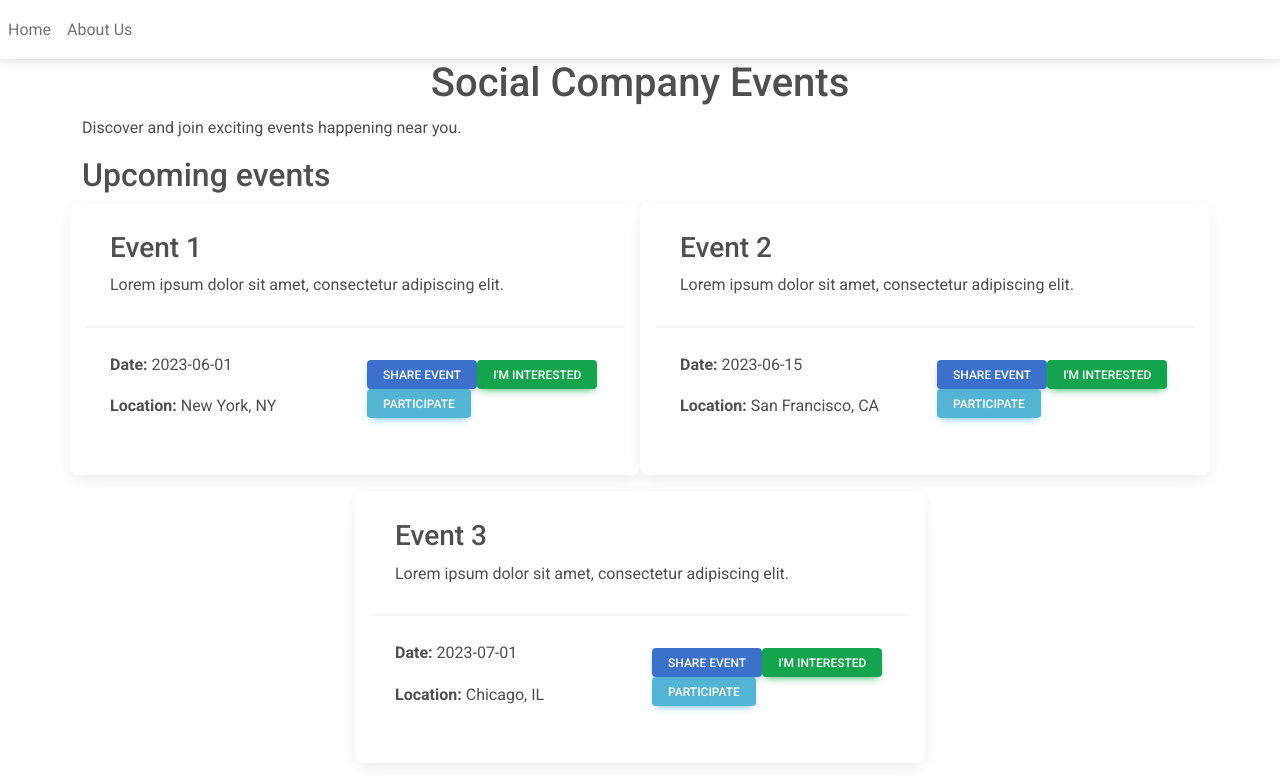
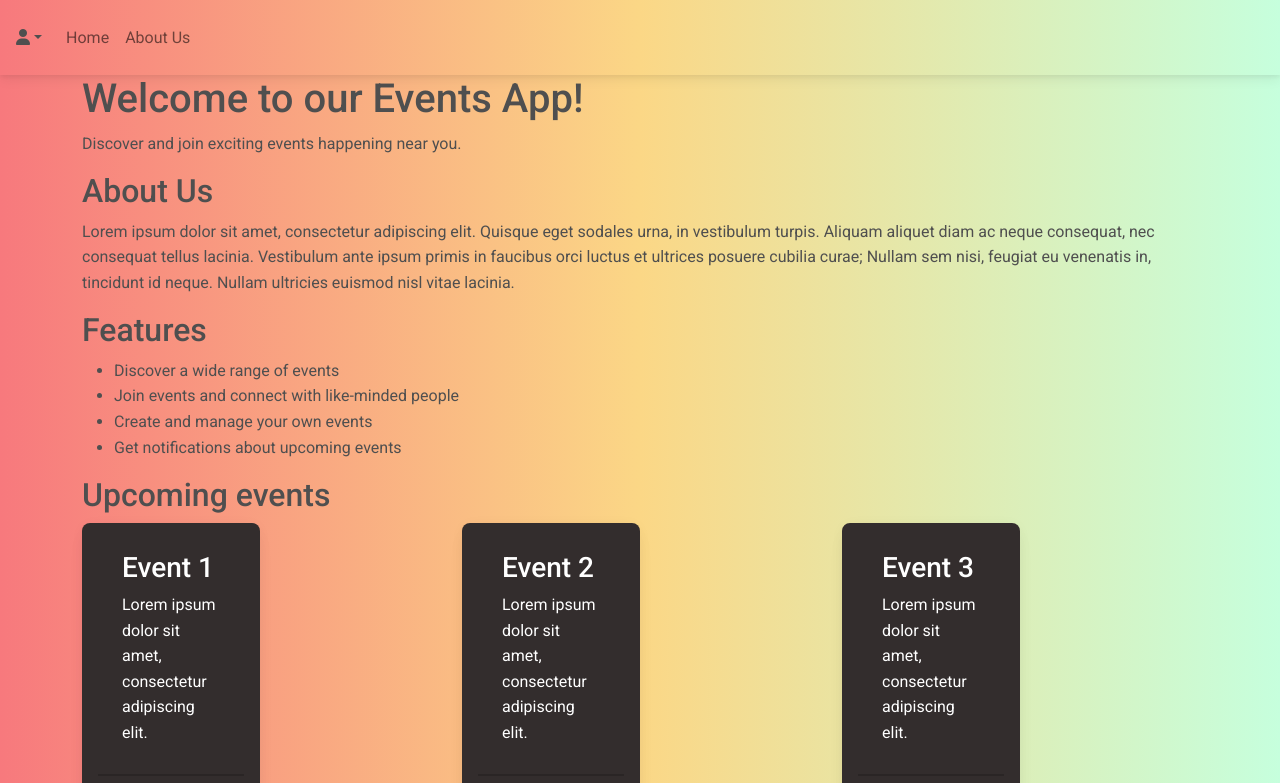
Before and after one commit to Social-Events-Proiect-Colectiv/mern-frontend-boilerplate, a Next.js app: page / in a window 1280 px wide. Shown: the top 783 px of the page. Built offline with nearby package versions, Linux system fonts and the light colour scheme.

Commit message:
more changes to header, homepage and eventscards

```diff
--- a/components/organisms/EventCard.js
+++ b/components/organisms/EventCard.js
@@ -4,16 +4,16 @@ const EventCard = ({ event }) => {
   const { title, description, date, location } = event;
 
   return (
-    <div className="card p-3 mb-3 w-50">
-        <div class="card-header">
-            <div class="card-title">
+    <div className="card p-3 mb-3 w-50 bg-dark text-white">
+      <div className="card-header">
+        <div className="card-title">
           <h3 className="event-title">{title}</h3>
           <p className="event-description">{description}</p>
         </div>
       </div>
       <div className="card-body">
-        <div class="row">
-      <div class="col">
+        <div className="row">
+          <div className="col-8">
             <div className="event-details">
               <p className="event-date">
                 <strong>Date:</strong> {date}
@@ -23,18 +23,18 @@ const EventCard = ({ event }) => {
               </p>
             </div>
           </div>
-      <div class="col mt-2">
+          <div className="col-4">
             <div className="event-actions">
-          <button className="btn btn-sm btn-primary mr-2">Share Event</button>
-          <button className="btn  btn-sm btn-success mr-2">I'm Interested</button>
-          <button className="btn btn-sm  btn-info">Participate</button>
+              <button className="btn btn-sm btn-primary mb-1" style={{width:'150px'}}>Share Event</button>
+              <button className="btn btn-sm btn-success mb-1" style={{width:'150px'}}>I'm Interested</button>
+              <button className="btn btn-sm btn-info" style={{width:'150px'}}>Participate</button>
             </div>
           </div>
         </div>
-
       </div>
     </div>
   );
+
 };
 
 export default EventCard;
--- a/components/organisms/Footer.js
+++ b/components/organisms/Footer.js
@@ -2,12 +2,12 @@ import React from 'react';
 
 const Footer = () => {
   return (
-    <footer className="footer">
+    <footer className="footer" style={{ backgroundImage: 'linear-gradient(to right, #ffecd2, #fcb69f)' }}>
       <div className="container">
         <div className="row">
           <div className="col-lg-12">
             <p className="text-center">
-              &copy; {new Date().getFullYear()} Company Name. All Rights Reserved.
+              &copy; {new Date().getFullYear()} Dan, Deea, Clau, Nadia. All Rights Reserved.
             </p>
             <ul className="list-inline text-center">
               <li className="list-inline-item">
--- a/components/organisms/Header2.js
+++ b/components/organisms/Header2.js
@@ -1,23 +1,25 @@
 import React from 'react';
-import styles from '../../styles/Header.module.css';
-import { Navbar, Nav } from 'react-bootstrap';
+import { Navbar, Nav, NavDropdown } from 'react-bootstrap';
 import Link from 'next/link';
 
 const Header = () => {
   return (
     <>
-      <Navbar bg="blue" expand="lg">
+      <Navbar bg="blue" expand="lg" style={{ backgroundImage: 'linear-gradient(to left, #c6ffdd, #fbd786, #f7797d)' }}>
+        <div className="p-3">
+          <NavDropdown title={<i className="fa fa-user fa-white"></i>} id="user-dropdown">
+            <NavDropdown.Item href="Login">Login</NavDropdown.Item>
+            <NavDropdown.Item href="/register">Register</NavDropdown.Item>
+          </NavDropdown>
+        </div>
         <Navbar.Toggle aria-controls="navbarExample01" />
         <Navbar.Collapse id="navbarExample01">
           <Nav className="me-auto">
-          <Nav.Link>Home</Nav.Link>
-          <Nav.Link href='AboutUsPage'>About Us</Nav.Link>
+            <Nav.Link href="/">Home</Nav.Link>
+            <Nav.Link href="AboutUsPage">About Us</Nav.Link>
           </Nav>
         </Navbar.Collapse>
       </Navbar>
-      <div className={styles.title}>
-        <h1>Social Company Events</h1>
-      </div>
     </>
   );
 };
--- /dev/null
+++ b/components/organisms/sidebar.js
@@ -0,0 +1,48 @@
+import React from 'react';
+
+const Sidebar = () => {
+  // Handle filter change
+  const handleFilterChange = (event) => {
+    // Do something with the selected filter
+    const selectedFilter = event.target.value;
+    // ...
+  };
+
+  return (
+    <div className="sticky-sidebar" style={{ height: '50vh', width: '200px' , marginTop: '200px'}}>
+      <h3>Event Filter</h3>
+      <div className="filter-option">
+        <label>
+          <input type="radio" name="filter" value="all" onChange={handleFilterChange} />
+          All Events
+        </label>
+      </div>
+      <div className="filter-option">
+        <label>
+          <input type="radio" name="filter" value="upcoming" onChange={handleFilterChange} />
+          Upcoming Events
+        </label>
+      </div>
+      <div className="filter-option">
+        <label>
+          <input type="radio" name="filter" value="past" onChange={handleFilterChange} />
+          Past Events
+        </label>
+      </div>
+      <div className="filter-option">
+        <label>
+          <input type="radio" name="filter" value="free" onChange={handleFilterChange} />
+          Free Events
+        </label>
+      </div>
+      <div className="filter-option">
+        <label>
+          <input type="radio" name="filter" value="paid" onChange={handleFilterChange} />
+          Paid Events
+        </label>
+      </div>
+    </div>
+  );
+};
+
+export default Sidebar;
--- a/pages/EventsPage.js
+++ b/pages/EventsPage.js
@@ -36,13 +36,16 @@ const EventsPage = () => {
 <section className="events">
   <div className="container">
     <h2>Upcoming events</h2>
-          <div className="event-cards row justify-content-center">
+    <div className="row justify-content-center">
       {events.map((event) => (
-              <EventCard key={event.id} event={event} />
+        <div className="col-12 col-md-6 col-lg-4 mb-4" key={event.id}>
+          <EventCard event={event} />
+        </div>
       ))}
     </div>
   </div>
 </section>
+
 
     </div>
   );
--- a/pages/HomePage.js
+++ b/pages/HomePage.js
@@ -3,6 +3,7 @@ import Header2 from '../components/organisms/Header2';
 import Footer from '../components/organisms/Footer';
 import EventCard from './/EventsPage';
 import EventsPage from './/EventsPage';
+import Sidebar from '@/components/organisms/sidebar';
 
 const HomePage = () => {
   // Sample event data
@@ -31,18 +32,37 @@ const HomePage = () => {
   ];
 
   return (
-    <div>
-
+    // Aici puteti pune la backgroundImage un gif sau alt gradient/ background image care sa apara pe tot
+    <div style={{ backgroundImage: 'linear-gradient(to left, #c6ffdd, #fbd786, #f7797d)' }}>
       <section className="hero">
         <div className="container">
+          <h1>Welcome to our Events App!</h1>
           <p>Discover and join exciting events happening near you.</p>
         </div>
       </section>
 
-     <EventsPage/>
+      <section className="about">
+        <div className="container">
+          <h2>About Us</h2>
+          <p>Lorem ipsum dolor sit amet, consectetur adipiscing elit. Quisque eget sodales urna, in vestibulum turpis. Aliquam aliquet diam ac neque consequat, nec consequat tellus lacinia. Vestibulum ante ipsum primis in faucibus orci luctus et ultrices posuere cubilia curae; Nullam sem nisi, feugiat eu venenatis in, tincidunt id neque. Nullam ultricies euismod nisl vitae lacinia.</p>
+        </div>
+      </section>
 
+      <section className="features">
+        <div className="container">
+          <h2>Features</h2>
+          <ul>
+            <li>Discover a wide range of events</li>
+            <li>Join events and connect with like-minded people</li>
+            <li>Create and manage your own events</li>
+            <li>Get notifications about upcoming events</li>
+          </ul>
+        </div>
+      </section>
+
+      <EventsPage />
     </div>
   );
-};
+}
 
 export default HomePage;
```
Also changed, not shown: pages/Login.js (added, +57 -0 lines), pages/register.js (+28 -25 lines). Lines whose indentation alone changed are shown as unchanged.
